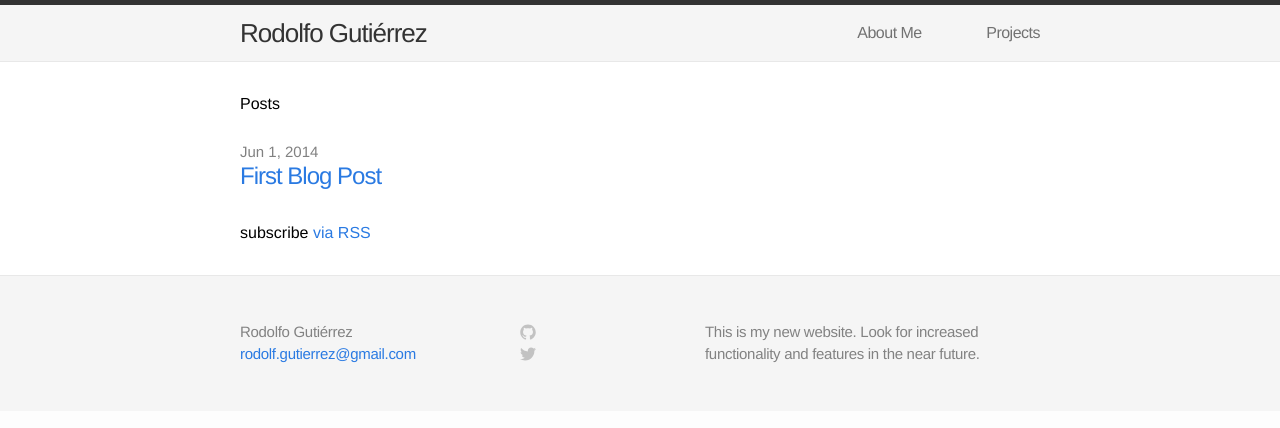
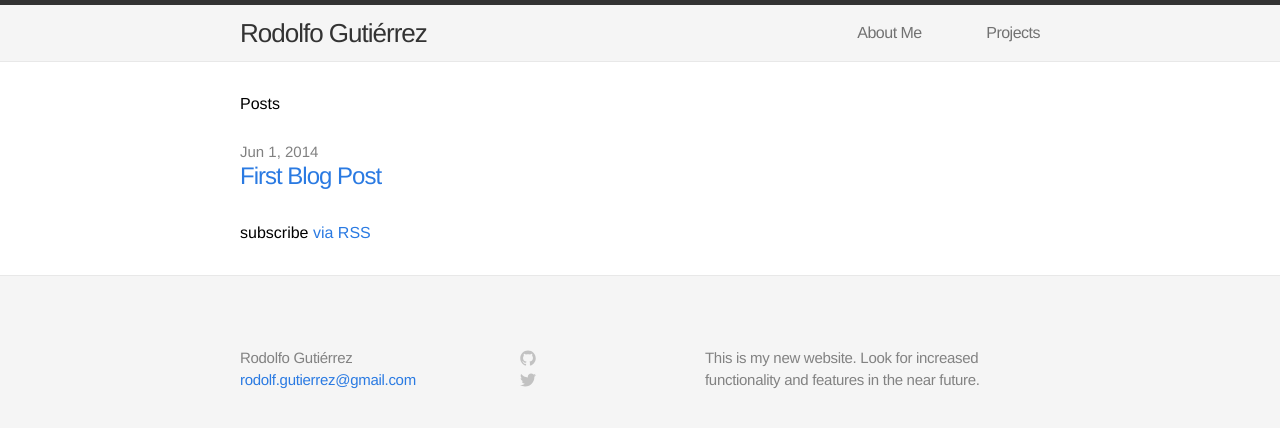
Before and after one commit to gutzrodolfo/arwedding.love, a Jekyll site: the page built from index.html, in a window 1280 px wide. Shown: the top 428 px of the page. Built offline with Jekyll 4.4.1, drawn with Linux system fonts in a browser that asks for light colours.

Commit message:
footer changes

```diff
--- a/css/main.css
+++ b/css/main.css
@@ -77,7 +77,7 @@ a:visited { color: #205caa; }
 
 .site-footer {
   border-top: 1px solid #e8e8e8;
-  padding: 30px 0;
+  padding: 56px 0;
   background-color: #F5F5F5;
 }
 
```
